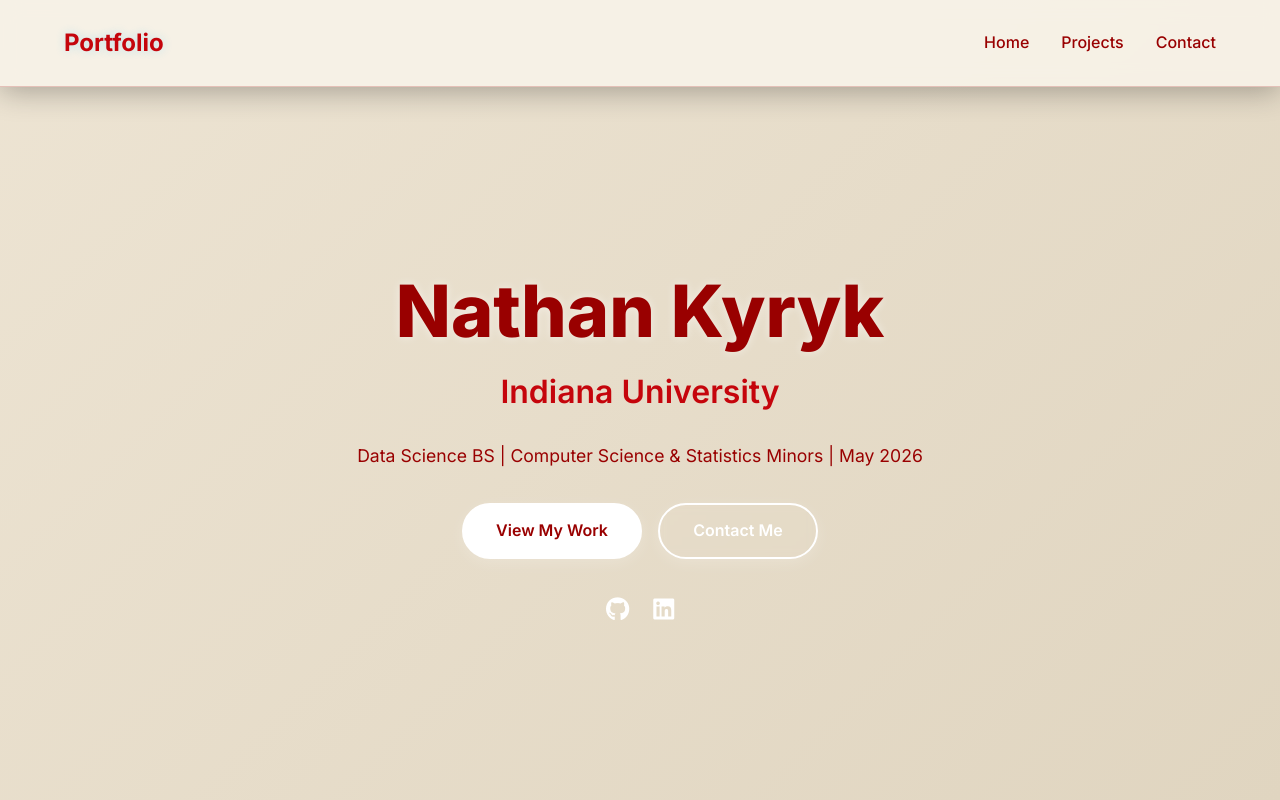
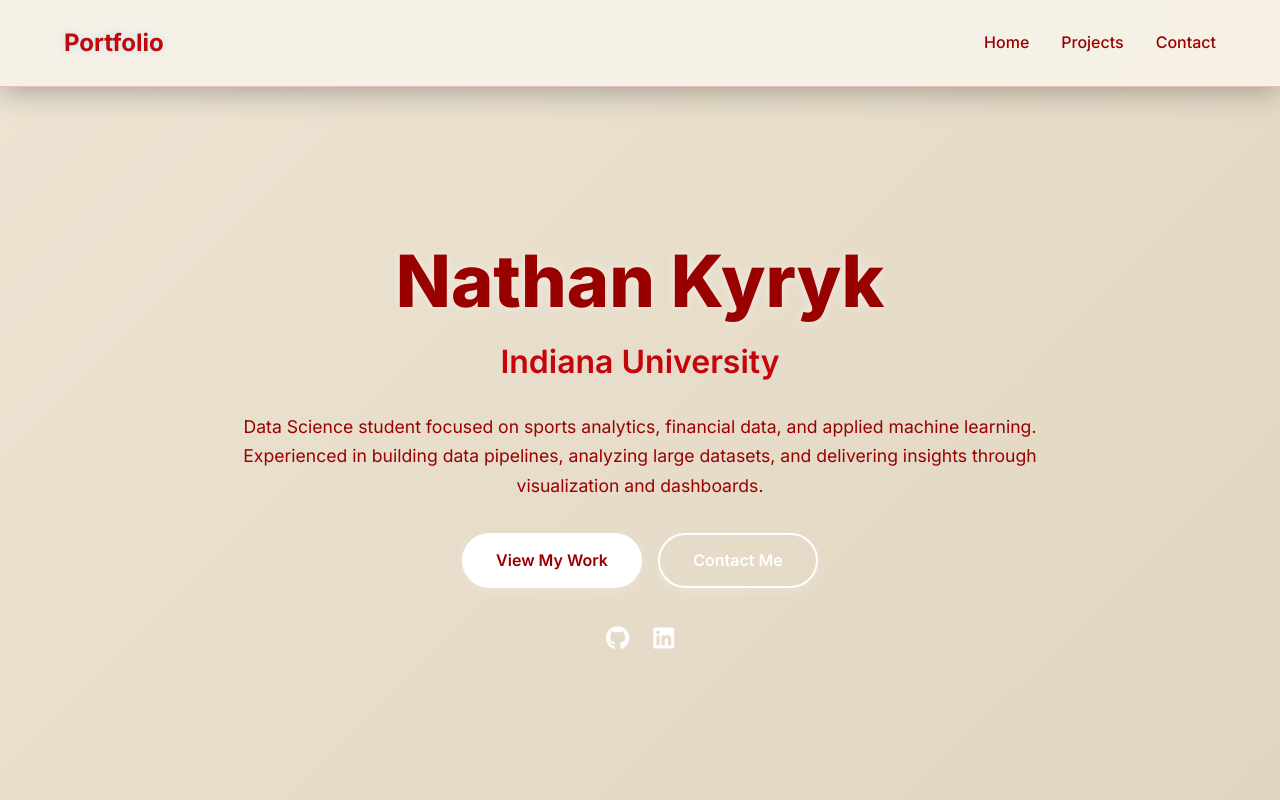
Before and after one commit to nathankyryk/react-portfolio, a React (Vite) app: page / in a window 1280 px wide. Shown: the top 800 px of the page. Built offline with nearby package versions, Linux system fonts and the light colour scheme; no server answers; the HTML template or start-up script is replaced by a standard one.

Commit message:
Revise hero section with new description
Updated hero description to include focus on sports analytics, financial data, and applied machine learning.

```diff
--- a/src/components/Hero.jsx
+++ b/src/components/Hero.jsx
@@ -44,7 +44,7 @@
           </motion.h2>
 
           <motion.p className="hero-description" variants={fadeInUp}>
-            Data Science BS | Computer Science & Statistics Minors | May 2026
+            Data Science student focused on sports analytics, financial data, and applied machine learning. Experienced in building data pipelines, analyzing large datasets, and delivering insights through visualization and dashboards.
           </motion.p>
 
           <motion.div className="cta-buttons" variants={staggerContainer}>
```
